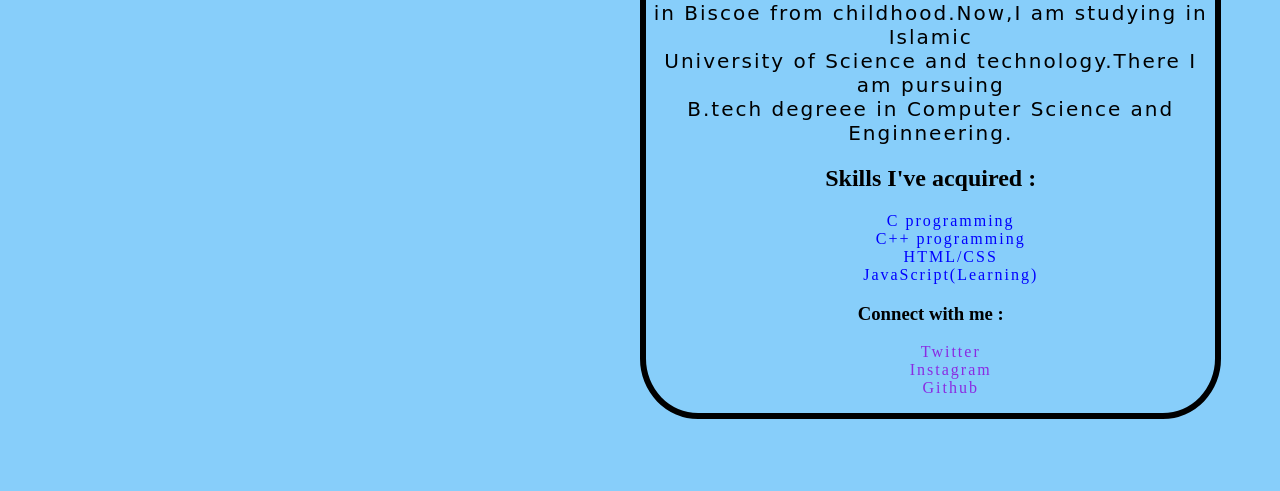
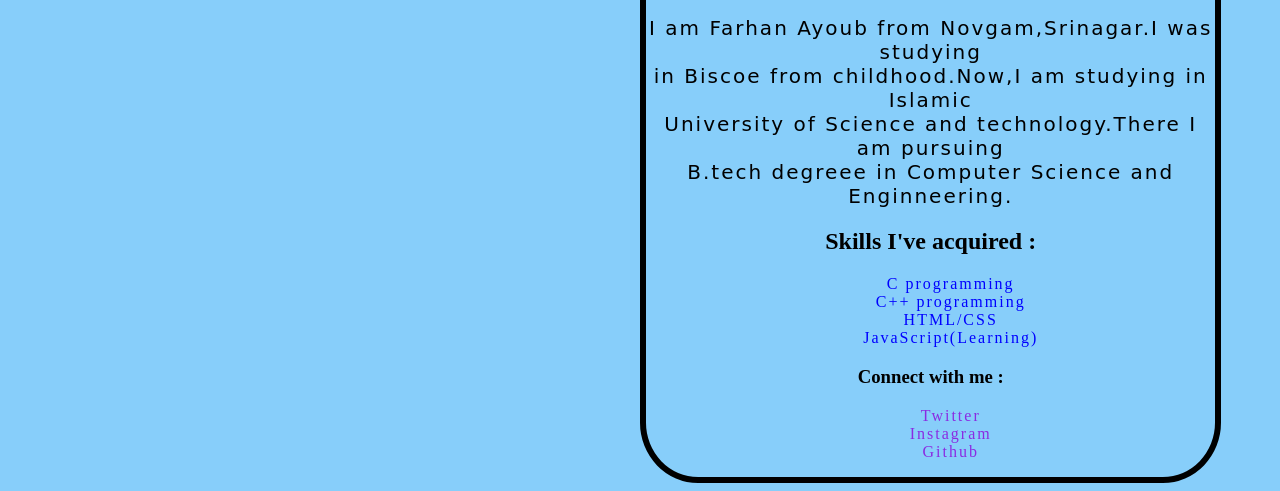
Before and after one commit to FrnAyb/Personal-Website, a plain HTML site: page index.html in a window 1280 px wide. Shown: the part 698-1189 px from the top of the page. Before the commit the page ends 1125 px from the top, so only its background shows below. Drawn offline with Linux system fonts and the light colour scheme.

Commit message:
Update style.css

```diff
--- a/style.css
+++ b/style.css
@@ -28,7 +28,7 @@ body {
 
 .container {
     text-align: center;
-    margin: -10% 4% 0 50%;
+    margin: -5% 4% 0 50%;
     border: 6px solid black;
     border-radius: 10%;
 }
```
